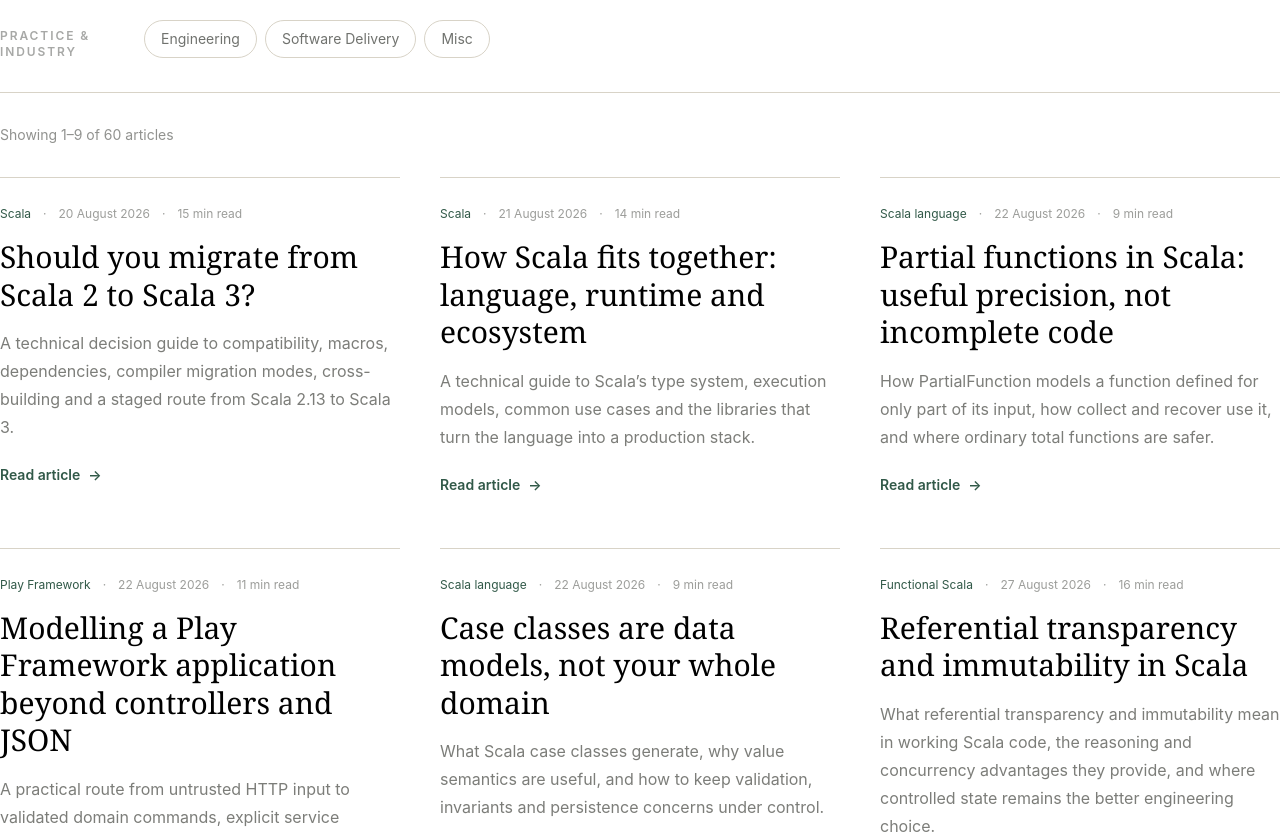
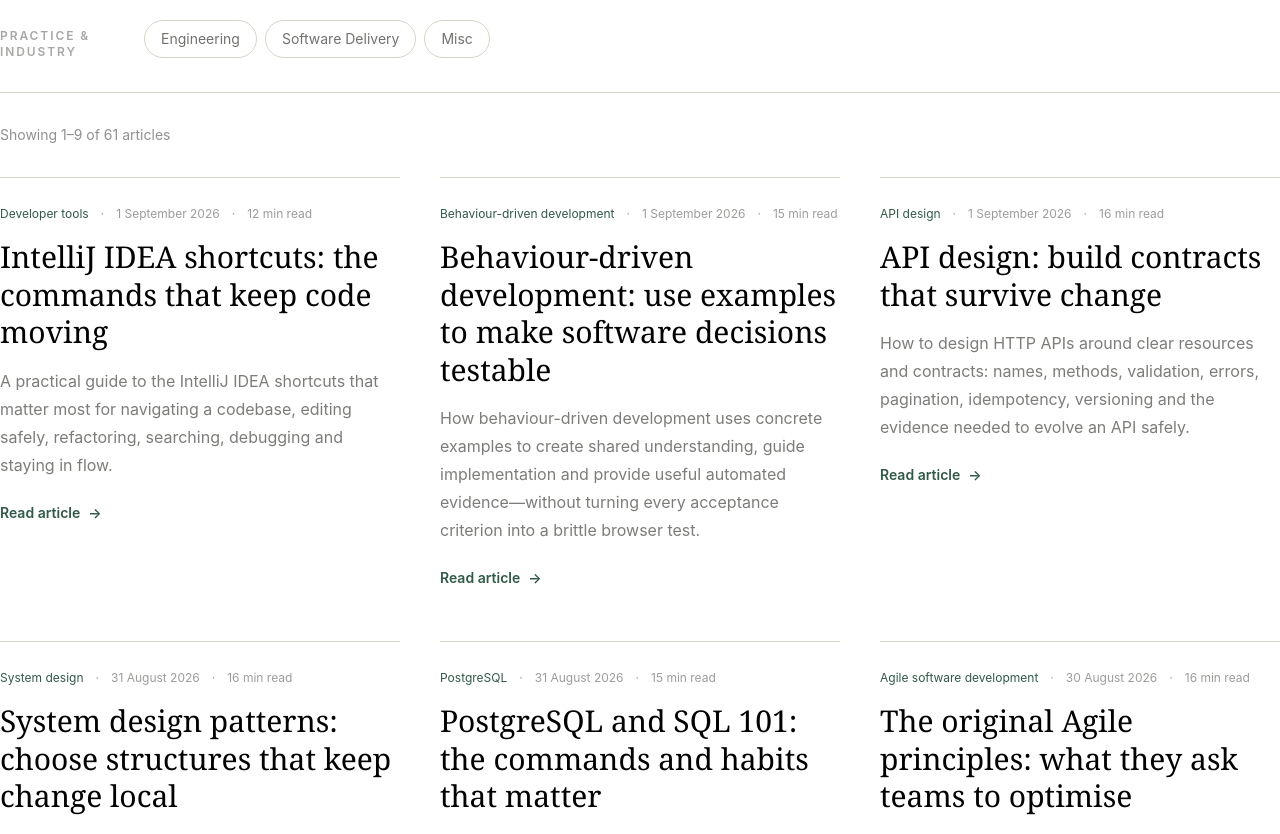
Before and after one commit to mywyau/hypnoshroom-frontend, a Nuxt app: page /insights in a window 1280 px wide. Shown: the part 734-1568 px from the top of the page. Built offline with nearby package versions, Linux system fonts and the light colour scheme.

Commit message:
add api design article and re order articles

```diff
--- a/data/articles.ts
+++ b/data/articles.ts
@@ -64,6 +64,7 @@ const articlePublicationDates: Record<string, string> = {
   'postgresql-sql-101': '2026-08-31',
   'intellij-idea-shortcuts': '2026-09-01',
   'behaviour-driven-development-bdd': '2026-09-01',
+  'api-design-that-survives-change': '2026-09-01',
 }
 
 const articleContent: Array<Omit<Article, 'publishedAt'>> = [
@@ -858,6 +859,21 @@ const articleContent: Array<Omit<Article, 'publishedAt'>> = [
       { heading: 'Make scenarios part of delivery planning', paragraphs: ['Discuss examples during refinement or discovery, before work enters implementation. The result should be a small set of behaviours that define what “done” means, plus open questions that need a decision before the team can commit.', 'A scenario is not an estimate and does not remove uncertainty. It helps make uncertainty visible: a dependency may not exist, the policy may be undecided or reliable test data may be unavailable. Those are delivery risks to resolve, not details to hide in a ticket.', 'Review the scenarios after release when behaviour changes. Outdated specifications are worse than absent ones because they confidently describe a product that no longer exists.'], bullets: ['Write scenarios after a conversation with the people who own the decision', 'Describe observable outcomes rather than screen clicks or private methods', 'Use examples to make boundary cases explicit', 'Run scenarios at the narrowest boundary that proves the behaviour', 'Keep browser scenarios few, stable and representative', 'Use BDD scenarios with unit, integration and contract tests—not instead of them'] },
     ],
   },
+  {
+    slug: 'api-design-that-survives-change', title: 'API design: build contracts that survive change', seoTitle: 'API Design Principles for Reliable, Maintainable Contracts', category: 'API design', topic: 'Engineering', topics: ['Architecture', 'Testing'], readTime: '16 min read',
+    summary: 'How to design HTTP APIs around clear resources and contracts: names, methods, validation, errors, pagination, idempotency, versioning and the evidence needed to evolve an API safely.',
+    sections: [
+      { heading: 'An API is a contract between independently changing systems', paragraphs: ['An API is not simply a controller that returns JSON. It is an agreement about names, inputs, outputs, failures, timing, authentication and what remains compatible when one side changes before the other.', 'The contract matters because callers build assumptions around it. A field that looks optional may be treated as required; an undocumented error response may become part of retry logic; a response order that was never promised may end up in a user interface.', 'Design the contract for the people and systems that will use it. That means making the normal path easy to understand and the failure path explicit enough that callers can make a safe decision.'] },
+      { heading: 'Model resources and actions in domain language', paragraphs: ['A resource-oriented API names the things a caller works with: accounts, orders, invoices or documents. Paths should use stable domain nouns rather than database tables, framework concepts or verbs that reveal an internal workflow.', 'HTTP methods carry useful intent. GET reads without changing state, POST commonly creates or starts a process, PUT replaces a known representation and PATCH changes part of one. These conventions are not decoration: clients, caches and operational tools make assumptions from them.', 'Some business actions do not fit a simple CRUD shape. An endpoint such as POST /orders/{id}/cancel can be clearer than pretending cancellation is merely a generic field update, provided the action and its outcomes are documented.'], code: { label: 'Make the API surface reflect the domain', language: 'http', source: 'GET  /accounts/{accountId}\nGET  /accounts/{accountId}/orders\nPOST /orders\nPOST /orders/{orderId}/cancel\n\n// Avoid endpoints such as:\nPOST /doOrderThing\nGET  /orderController/getOrder' } },
+      { heading: 'Make request validation visible at the boundary', paragraphs: ['Validate untrusted input before it reaches domain behaviour. Check the request shape, required fields, formats, ranges and cross-field rules at the API boundary, then translate valid transport data into a command the application can understand.', 'Validation is more than rejecting malformed JSON. A value can have the right type while still violating a business rule: an end date can precede a start date, an amount can be negative or a user can request an operation they are not permitted to perform.', 'Return errors that help a caller correct the request without leaking internal implementation details. Stable error codes are often more dependable for a program than prose, while a concise human-readable message helps an operator or product team diagnose the issue.'], code: { label: 'Return a clear, stable validation response', language: 'json', source: '{\n  "code": "invalid_request",\n  "message": "One or more fields are invalid.",\n  "errors": [\n    { "field": "amount", "code": "must_be_positive" }\n  ]\n}' } },
+      { heading: 'Use status codes to describe the outcome', paragraphs: ['Status codes communicate the broad outcome while the response body provides the detail. A successful read normally returns 200, a created resource returns 201 with a Location where useful, and an accepted long-running request can return 202 with a way to inspect progress.', 'Client mistakes are not server failures. Use 400 for an invalid request, 401 when authentication is required or invalid, 403 when an authenticated caller is not allowed, 404 when a resource is not available to that caller and 409 for a meaningful state conflict.', 'Do not use 200 for every response merely because the body contains an error field. It forces every client and intermediary to invent its own interpretation and hides failures from ordinary HTTP tooling.'] },
+      { heading: 'Design collections for filtering and pagination', paragraphs: ['A collection endpoint eventually needs bounds. Returning every order or event works in a development database and fails once a customer has years of history. Set a default page size, enforce a maximum and make the ordering explicit.', 'Offset pagination is simple for small, stable lists. Cursor pagination is often more reliable when new data arrives while a caller is paging, provided the cursor is opaque and tied to a deterministic ordering such as created time plus identifier.', 'Filters and sort fields are part of the contract. Whitelist supported values, document whether text matching is exact or partial and avoid exposing arbitrary query syntax that couples callers to the database implementation.'], code: { label: 'Return a bounded collection with a continuation cursor', language: 'json', source: '{\n  "items": [\n    { "id": "ord_123", "status": "paid" }\n  ],\n  "nextCursor": "eyJjcmVhdGVkQXQiOiIyMDI2LTA5LTAxVDEwOjAwOjAwWiIsImlkIjoib3JkXzEyMyJ9"\n}' } },
+      { heading: 'Make retries safe for state-changing requests', paragraphs: ['Networks make a request outcome uncertain. A client can send a POST, the server can complete it, and the connection can fail before the response arrives. Retrying without protection can create a second order, payment or account.', 'For an operation with an externally visible effect, accept an idempotency key from the client. Store the key with the request fingerprint and final response. A retry with the same key returns the recorded outcome rather than doing the work again.', 'The key must have a defined scope and retention period. Reject reuse of one key for a different request body; otherwise an accidental client bug can receive a successful response for work it did not ask to perform.'], code: { label: 'Make a creation request retry-safe', language: 'http', source: 'POST /orders\nIdempotency-Key: 01J...\nContent-Type: application/json\n\n{ "accountId": "acc_123", "amount": "24.00" }' } },
+      { heading: 'Version with restraint and compatibility in mind', paragraphs: ['A new optional response field is usually compatible. Removing a field, changing its meaning, tightening accepted input or changing an error shape can break callers even when the URL remains the same.', 'Prefer additive evolution where possible: introduce a new field, support an old and new input during a transition, and announce a removal with a measured deprecation period. Versioning a whole API path can be appropriate for a genuinely incompatible contract, but it creates two surfaces to support.', 'Compatibility needs evidence. Know which clients use the API, log deprecated-field use where possible and give consumers a migration path before forcing a change.'] },
+      { heading: 'Authenticate, authorise and limit deliberately', paragraphs: ['Authentication identifies the caller; authorisation decides what that caller may do. Keep those decisions explicit near the boundary and avoid assuming that possession of an identifier grants access to the corresponding resource.', 'Apply rate limits to protect a service and its dependencies. The useful limit is tied to a caller, credential or operation rather than merely a broad IP address where legitimate traffic may be shared. Return a useful response and retry guidance when a caller reaches a limit.', 'Do not put secrets, tokens or sensitive personal data in URLs. Query strings are commonly retained in browser history, access logs and monitoring systems. Send credentials through the appropriate header and redact sensitive fields from logs.'] },
+      { heading: 'Document and test the contract as it changes', paragraphs: ['An OpenAPI description, examples and a concise guide can make an API easier to adopt, but generated documentation is only useful when it matches deployed behaviour. Treat the specification as part of the delivery artefact, reviewed and changed with the implementation.', 'Test important contract cases at the HTTP boundary: valid requests, invalid input, permissions, missing resources, pagination, retries and the error shapes callers rely on. Consumer-driven contract tests can give early warning when independently deployed clients and services drift apart.', 'Observe the API in production by operation: latency, response status, error code, rate-limit outcomes and dependency failures. A reliable contract is one that can be explained when a caller reports that it no longer behaves as expected.'], bullets: ['Name resources using stable domain language', 'Validate input and return machine-readable error codes', 'Use status codes that match the outcome', 'Bound and order every collection response', 'Protect state-changing requests with idempotency where retries are possible', 'Evolve contracts additively and measure use before removal', 'Test and observe the API at its public boundary'] },
+    ],
+  },
 ]
 
 export const articles: Article[] = articleContent.map(article => ({
--- a/pages/contact.vue
+++ b/pages/contact.vue
@@ -15,9 +15,9 @@ usePageSeo({
           <h2 class="font-display text-3xl">Tell us your problems.</h2>
           <p class="mt-5 leading-7 text-ink/60">Tell us what is frustrating the team right now. It might be an awkward Scala upgrade, a service nobody feels safe changing or a product problem that needs an experienced pair of hands. A few honest details are enough to start.</p>
           <dl class="mt-9 space-y-6 border-t border-line pt-7 text-sm">
-            <div><dt class="font-semibold text-ink">Tell us what's on your mind?</dt></div>
-            <div><dt class="font-semibold text-ink">Start with what you know</dt></div>
-            <div><dt class="font-semibold text-ink">Direct from start to finish</dt></div>
+            <div><dt class="font-semibold text-ink">Tell us what's on your mind?</dt><dd class="mt-1 leading-6 text-ink/55">A risky change, hard-to-own service or product problem that needs experienced attention.</dd></div>
+            <div><dt class="font-semibold text-ink">Start with what you know</dt><dd class="mt-1 leading-6 text-ink/55">We’ll clarify the problem, the constraints and a useful next step. If it is not a good fit, we’ll say so.</dd></div>
+            <div><dt class="font-semibold text-ink">Direct from start to finish</dt><dd class="mt-1 leading-6 text-ink/55">The engineer doing the work handles the technical decisions and updates. No account-team hand-off.</dd></div>
           </dl>
         </div>
         <EnquiryForm />
--- a/pages/insights/index.vue
+++ b/pages/insights/index.vue
@@ -2,6 +2,7 @@
 import { articles } from '~/data/articles'
 
 const route = useRoute()
+const newestFirstArticles = [...articles].sort((first, second) => second.publishedAt.localeCompare(first.publishedAt))
 const topicGroups = [
   { label: 'Languages', topics: ['Scala', 'Java', 'TypeScript', 'Python'] },
   { label: 'Technical topics', topics: ['AI', 'Databases', 'Testing', 'Architecture', 'Serverless', 'Platform & DevOps'] },
@@ -20,8 +21,8 @@ const selectedTopic = computed(() => {
   return topic && topics.includes(topic) ? topic : 'All'
 })
 const filteredArticles = computed(() => selectedTopic.value === 'All'
-  ? articles
-  : articles.filter(article => article.topic === selectedTopic.value || article.topics?.includes(selectedTopic.value)))
+  ? newestFirstArticles
+  : newestFirstArticles.filter(article => article.topic === selectedTopic.value || article.topics?.includes(selectedTopic.value)))
 const pageSize = 9
 const requestedPage = computed(() => {
   const value = Array.isArray(route.query.page) ? route.query.page[0] : route.query.page
```
